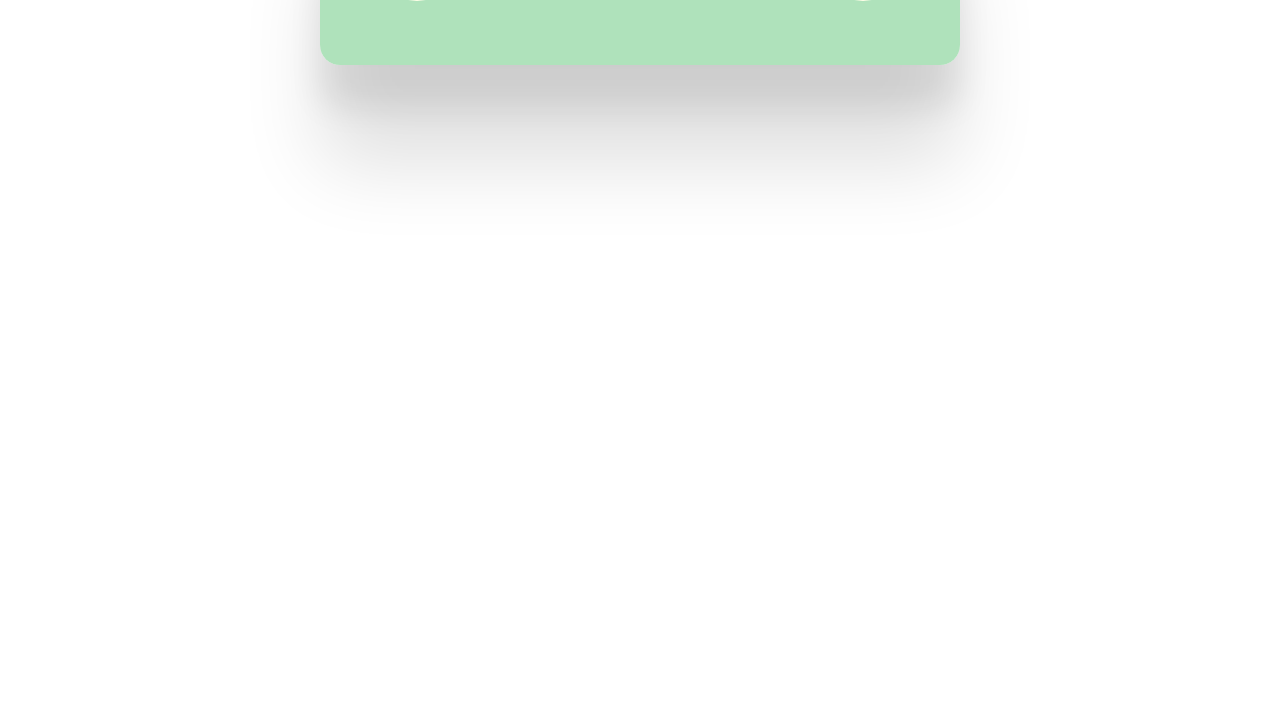
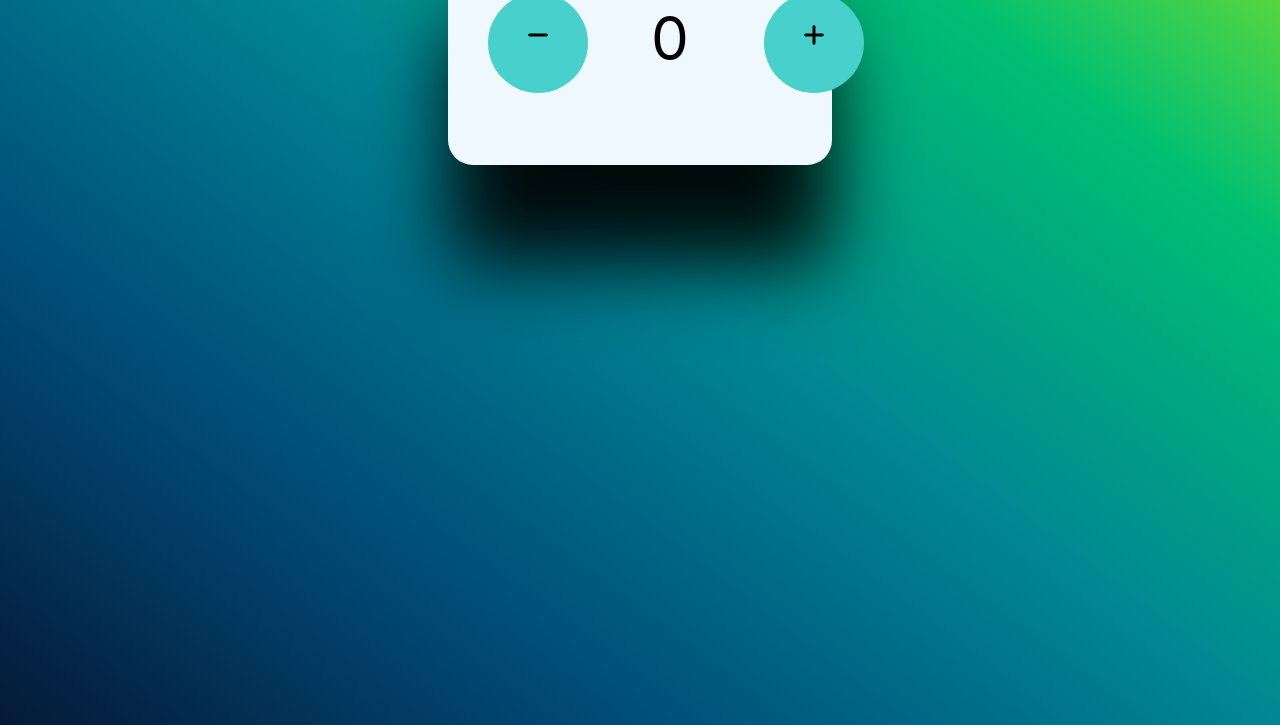
Before and after one commit to albinaabykanova/counter, a plain HTML site: page index.html in a window 1280 px wide. Shown: the part 235-960 px from the top of the page. Before the commit the page ends 800 px from the top, so only its background shows below. Drawn offline with nearby package versions, Linux system fonts and the light colour scheme.

Commit message:
counter project the end

```diff
--- a/count.js
+++ b/count.js
@@ -0,0 +1,13 @@
+let count1 = 0;
+let counterDom = document.getElementById("count1");
+let decreaseDom = document.getElementById("decrease");
+let increaseDom = document.getElementById("increase");
+
+increaseDom.addEventListener("click", clickEvent);
+decreaseDom.addEventListener("click", clickEvent);
+
+function clickEvent() {
+  console.log(this.id);
+  this.id == "increase" ? (count1 += 1) : (count1 -= 1);
+  counterDom.innerHTML = count1;
+}
--- a/index.html
+++ b/index.html
@@ -25,18 +25,18 @@
       <h1 class="head">Counter</h1>
       <div class="row">
         <div class="col-4">
-          <div class="circle" id="btn1">
-            <i class="fas fa-minus" style="font-size: 36px"></i>
+          <div class="circle" id="decrease">
+            <i class="fas fa-minus" style="font-size: 24px"></i>
           </div>
         </div>
 
         <div class="col-4">
-          <div id="count1 col-4 zero">0</div>
+          <div class="col-4 zero" id="count1">0</div>
         </div>
 
         <div class="col-4">
-          <div class="circle" id="btn2">
-            <i class="fas fa-plus" style="font-size: 36px"></i>
+          <div class="circle" id="increase">
+            <i class="fas fa-plus" style="font-size: 24px"></i>
           </div>
         </div>
       </div>
--- a/style.css
+++ b/style.css
@@ -1,30 +1,49 @@
+body {
+  background-repeat: no-repeat;
+  width: 100vw;
+  height: 100vh;
+  background-image: linear-gradient(
+    to right top,
+    #051937,
+    #004d7a,
+    #008793,
+    #00bf72,
+    #a8eb12
+  );
+}
+
 .content {
-  background: rgba(160, 221, 175, 0.839);
-  justify-content: center;
-  align-items: center;
-  width: 100%;
-  height: 100%;
-  color: black;
-  box-shadow: 0 41.8px 33.4px rgba(0, 0, 0, 0.086),
-    0 100px 80px rgba(0, 0, 0, 0.12);
-  min-height: 200px;
-  width: 50vw;
-  margin: 100px auto;
-  border-radius: 20px;
+  background: rgb(240, 248, 255);
+  box-shadow: 0 100px 80px rgba(0, 0, 0, 0.924);
+  width: 30vw;
+  height: 30vh;
+  border-radius: 25px;
+  margin: 0 auto;
+  margin-top: 20vh;
+}
+
+.head {
   text-align: center;
   font-family: cursive;
+  text-decoration: underline;
+  font-size: 50px;
+  color: black;
 }
 
 .circle {
-  background-color: #ffffe8;
-  color: #000;
+  background-color: mediumturquoise;
+  color: black;
   display: inline-block;
   border-radius: 50%;
-  width: 80px;
-  height: 80px;
+  width: 100px;
+  height: 100px;
   text-align: center;
+  margin-left: 40px;
+  padding: 30px;
 }
 
 .zero {
-  font-size: 100px !important;
+  font-size: 60px !important;
+  color: black;
+  margin-left: 50px;
 }
```
